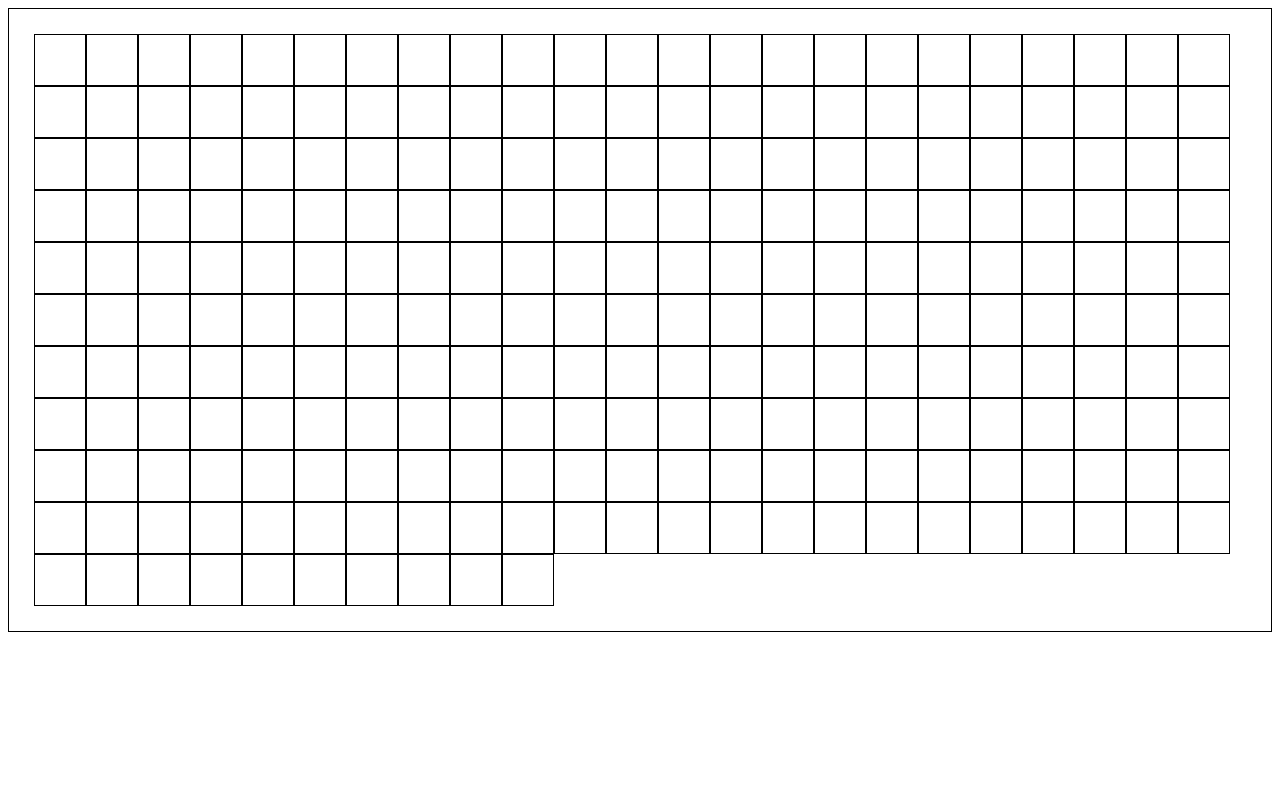
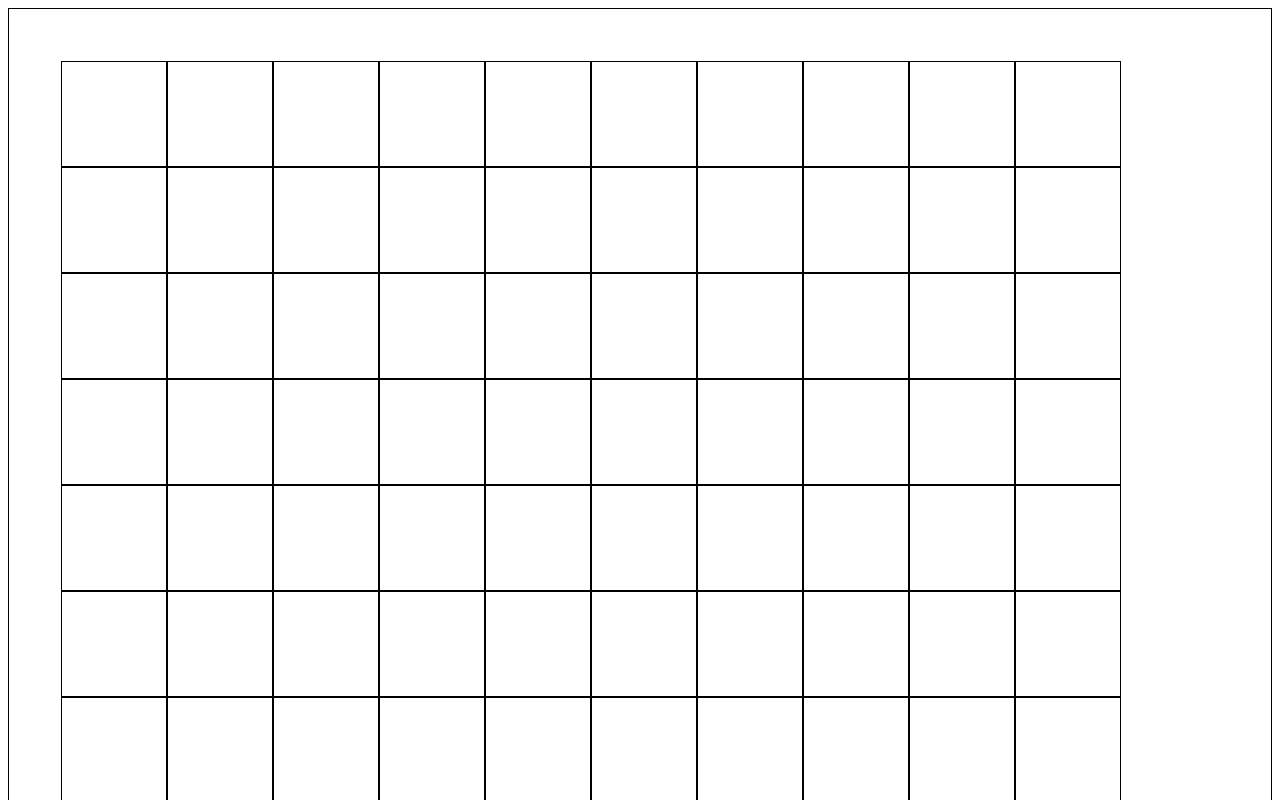
Before and after one commit to PatDS28/odinProject-sketch, a plain HTML site: page index.html in a window 1280 px wide. Shown: the top 800 px of the page. Drawn offline with Linux system fonts and the light colour scheme.

Commit message:
created 16x16 square dives using flexbox and flex-wrap:wrap, addded hover effect

```diff
--- a/index.css
+++ b/index.css
@@ -1,8 +1,16 @@
 div{
   border: 1px solid black;
-  padding: 25px;
+  padding: 52px;
 }
 .main{
   display: flex;
   flex-wrap: wrap;
 }
+
+/* .main:hover{
+  background-color: red;
+} */
+
+.main div:hover{
+  background-color: red;
+}
--- a/index.js
+++ b/index.js
@@ -10,15 +10,15 @@
 const div = document.createElement("div");
 const mainDiv = document.querySelector(".main");
 
-for(var i = 1;i<16;i++){
+for(var i = 1;i<=16;i++){
   console.log(i);
   const div = document.createElement("div");
-  // div.classList.add(`div ${i}-${j}`);
+  div.classList.add(`div-${i}`);
   mainDiv.appendChild(div);
-  for(var j = 1; j<16;j++){
+  for(var j = 1; j<=15;j++){
     console.log(j);
-    // div.classList.add(`div ${i}-${j}`);
     const div = document.createElement("div");
+    div.classList.add(`div-${i}-${j}`);
     mainDiv.appendChild(div);
 
   }
```
